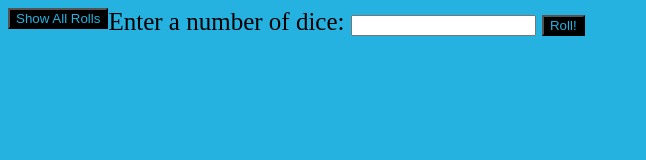
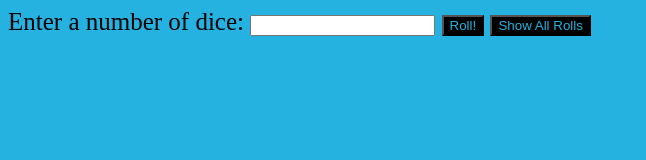
Before and after one commit to rzannetti14/Dice-Roller, a plain HTML site: page index.html in a window 1280 px wide. Shown: the whole page, without its empty margins (0-646 px from the left). Drawn offline with Linux system fonts and the light colour scheme.

Commit message:
new finished nice roller

```diff
--- a/style.css
+++ b/style.css
@@ -12,9 +12,3 @@ button {
     background-color: black;
     color:rgb(38, 178, 225) ;
 }
-
-#Show-All-Button {
-float: left;
-position: relative; top 50 px
-
-}
```
